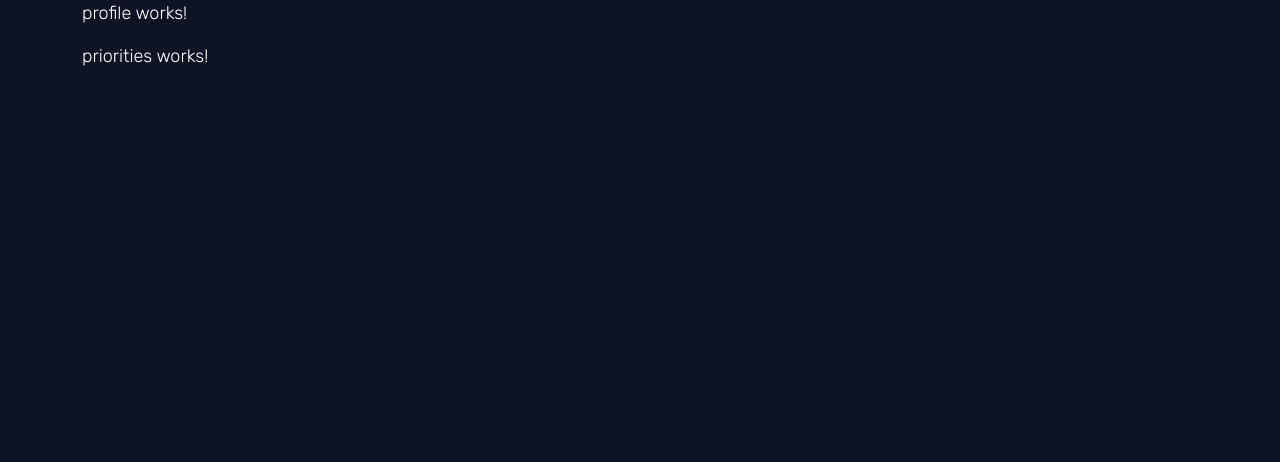
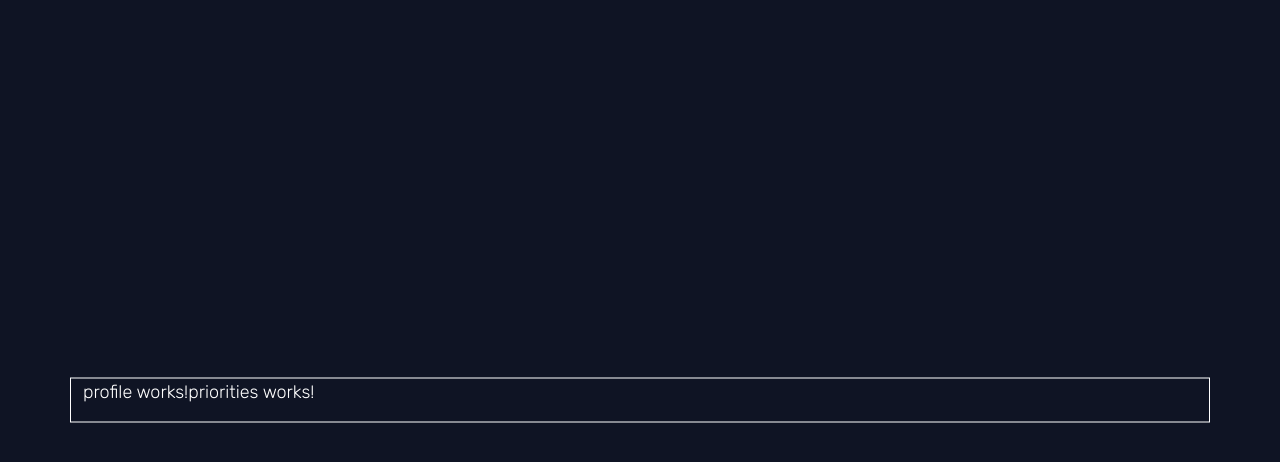
Before and after one commit to rscottlundgren/th-hbs-d3, an Angular app: page / in a window 1280 px wide. Shown: the top 462 px of the page. Built offline with nearby package versions, Linux system fonts and the light colour scheme.

Commit message:
Add `AppComponent` Styling

```diff
--- a/src/app/app.component.scss
+++ b/src/app/app.component.scss
@@ -0,0 +1,9 @@
+
+.container {
+  display: flex;
+  border: 1px solid white;
+  position: fixed;
+  top: 50%;
+  left: 50%;
+  transform: translate(-50%, -50%);
+}
```
